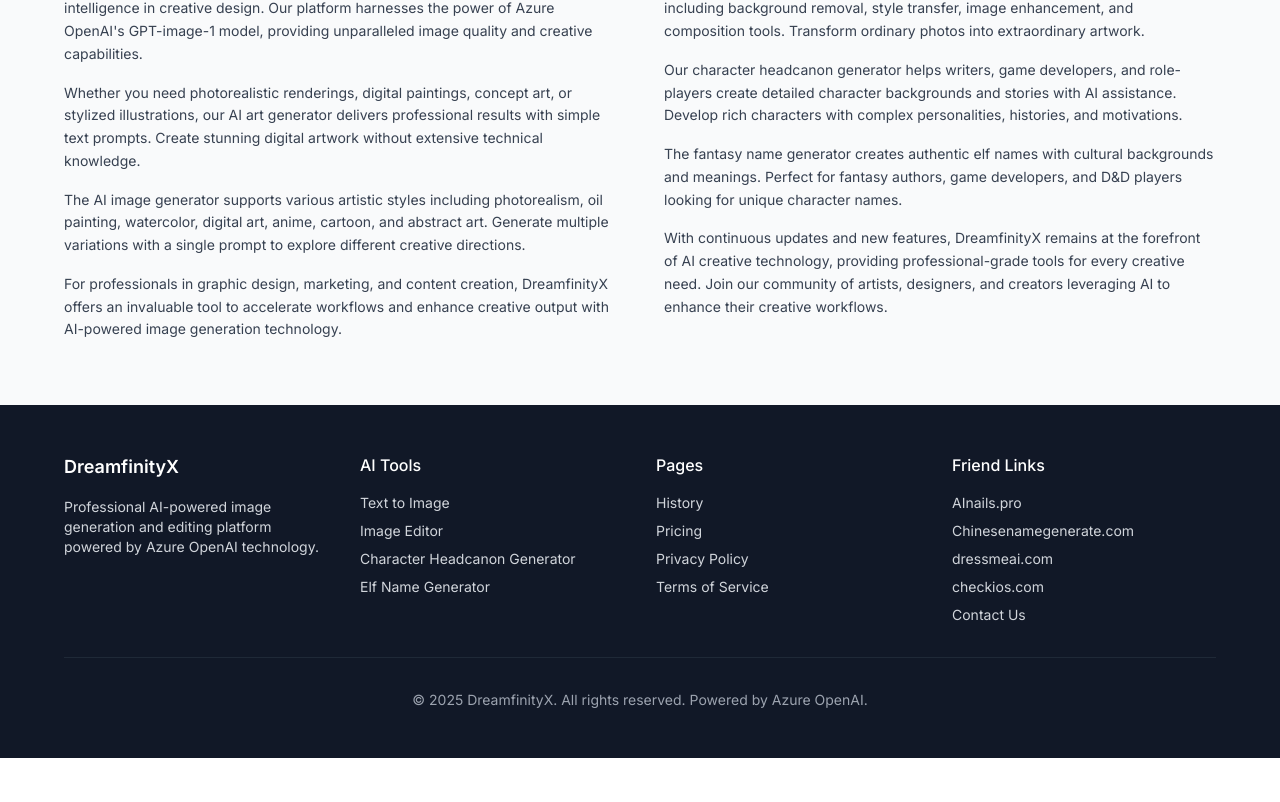
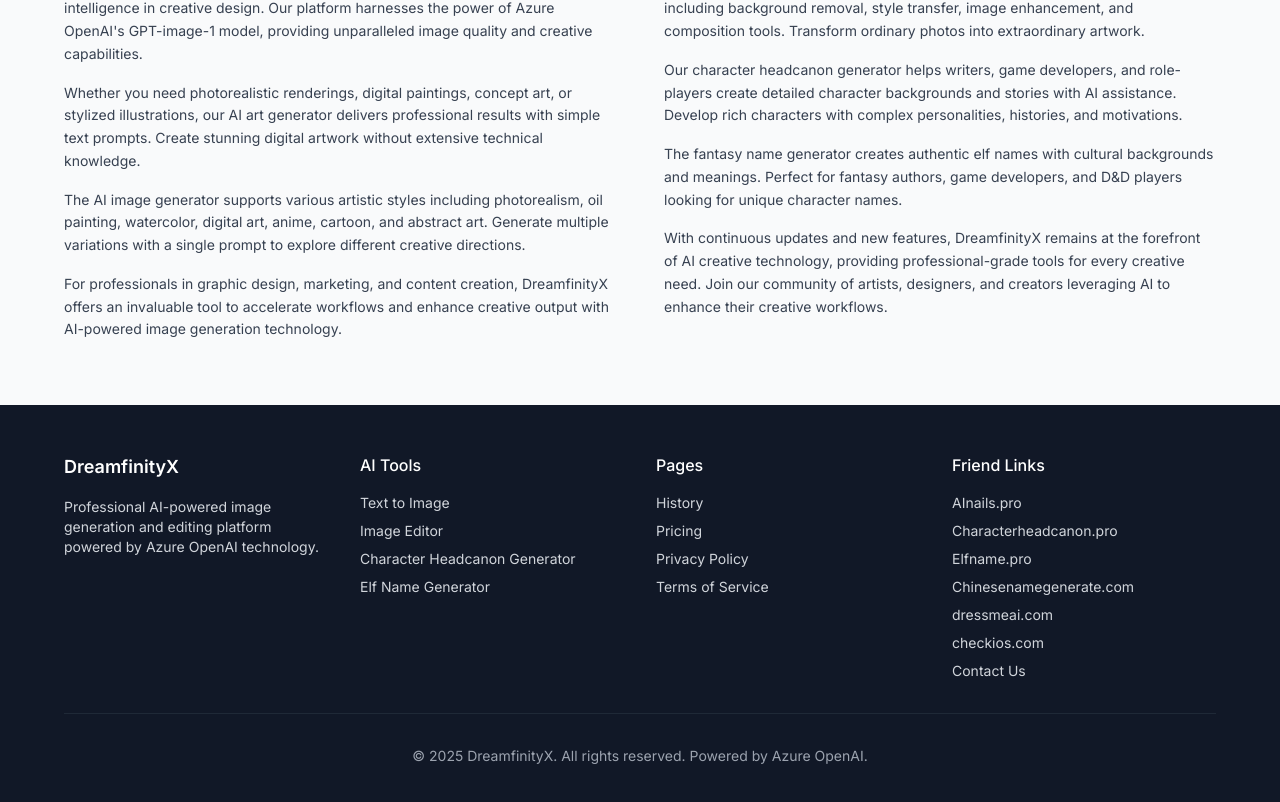
Before and after one commit to ojbkxiongdei/coolify, a Next.js app: page / in a window 1280 px wide. Shown: the part 7050-7852 px from the top of the page. Before the commit the page ends 7808 px from the top, so only its background shows below. Built offline with nearby package versions, Linux system fonts and the light colour scheme; no server answers.

Commit message:
删除OpenAI和Azure外链，优化友情链接部分

```diff
--- a/components/CharacterHeadcanonSEO.tsx
+++ b/components/CharacterHeadcanonSEO.tsx
@@ -410,6 +410,22 @@
               AInails.pro（我们的新网站）
             </a>
             <a
+              href="https://characterheadcanon.pro"
+              target="_blank"
+              rel="noopener noreferrer"
+              className="px-4 py-2 bg-gray-50 rounded-lg text-sm text-gray-700 hover:bg-gray-100 transition-colors"
+            >
+              Characterheadcanon.pro
+            </a>
+            <a
+              href="https://elfname.pro"
+              target="_blank"
+              rel="noopener noreferrer"
+              className="px-4 py-2 bg-gray-50 rounded-lg text-sm text-gray-700 hover:bg-gray-100 transition-colors"
+            >
+              Elfname.pro
+            </a>
+            <a
               href="https://www.meoai.net/"
               target="_blank"
               rel="noopener noreferrer"
@@ -435,22 +451,7 @@
             >
               Elf Name Generator
             </a>
-            <a
-              href="https://openai.com"
-              target="_blank"
-              rel="noopener noreferrer"
-              className="px-4 py-2 bg-gray-50 rounded-lg text-sm text-gray-700 hover:bg-gray-100 transition-colors"
-            >
-              OpenAI
-            </a>
-            <a
-              href="https://azure.microsoft.com"
-              target="_blank"
-              rel="noopener noreferrer"
-              className="px-4 py-2 bg-gray-50 rounded-lg text-sm text-gray-700 hover:bg-gray-100 transition-colors"
-            >
-              Azure AI
-            </a>
+
           </div>
         </div>
       </section>
--- a/components/SEOContent.tsx
+++ b/components/SEOContent.tsx
@@ -258,6 +258,8 @@
               <ul className="space-y-2 text-sm text-gray-300">
                 {/* 新增：AInails.pro 友链 */}
                 <li><a href="https://ainails.pro" target="_blank" rel="noopener noreferrer" className="hover:underline hover:text-white">AInails.pro</a></li>
+                <li><a href="https://characterheadcanon.pro" target="_blank" rel="noopener noreferrer" className="hover:underline hover:text-white">Characterheadcanon.pro</a></li>
+                <li><a href="https://elfname.pro" target="_blank" rel="noopener noreferrer" className="hover:underline hover:text-white">Elfname.pro</a></li>
                 <li><a href="https://chinesenamegenerate.com" target="_blank" rel="noopener noreferrer" className="hover:underline hover:text-white">Chinesenamegenerate.com</a></li>
                 <li><a href="https://dressmeai.com" target="_blank" rel="noopener noreferrer" className="hover:underline hover:text-white">dressmeai.com</a></li>
                 <li><a href="https://checkios.com" target="_blank" rel="noopener noreferrer" className="hover:underline hover:text-white">checkios.com</a></li>
```
Also changed, not shown: 1 other file (tests, documents, lock files or other folders).
